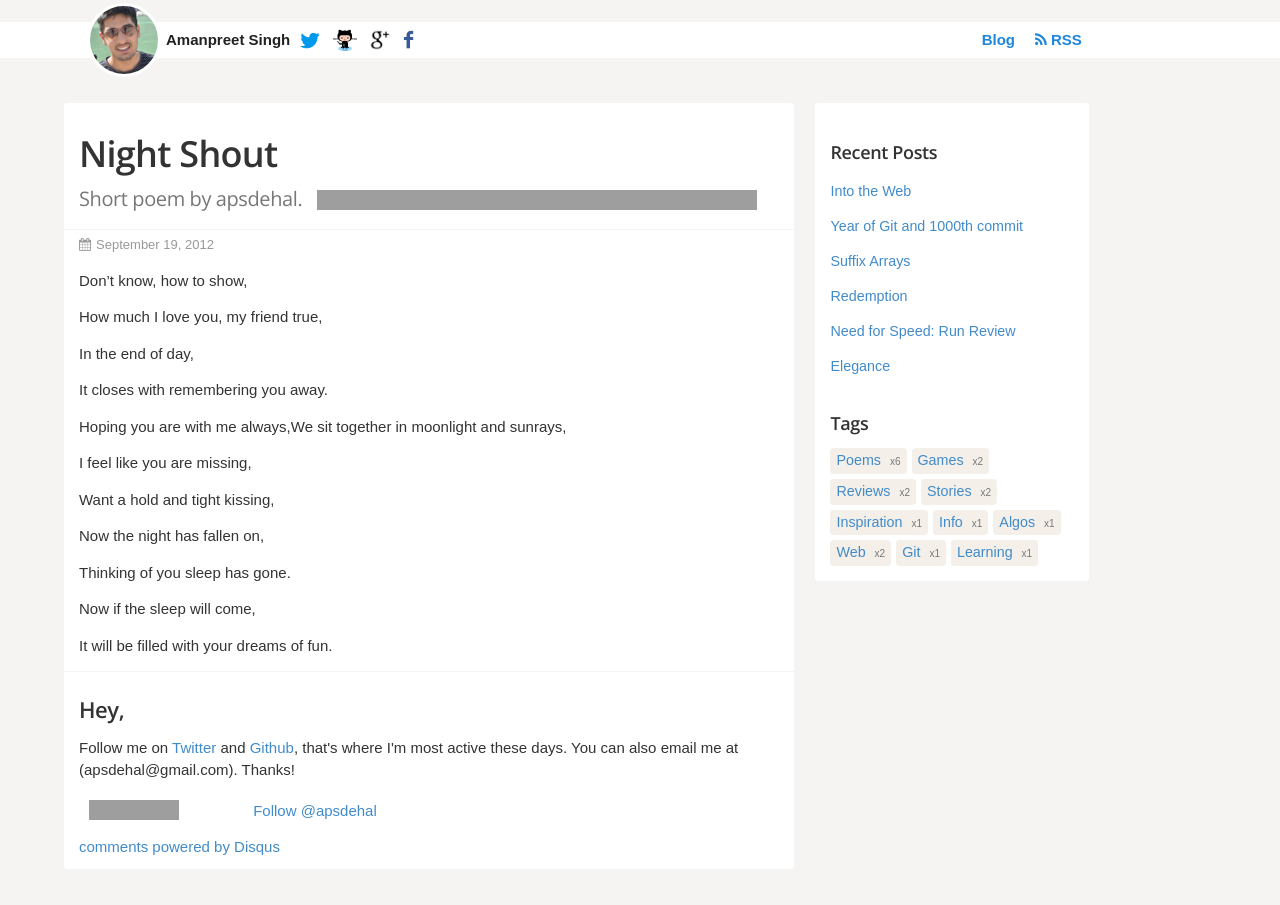
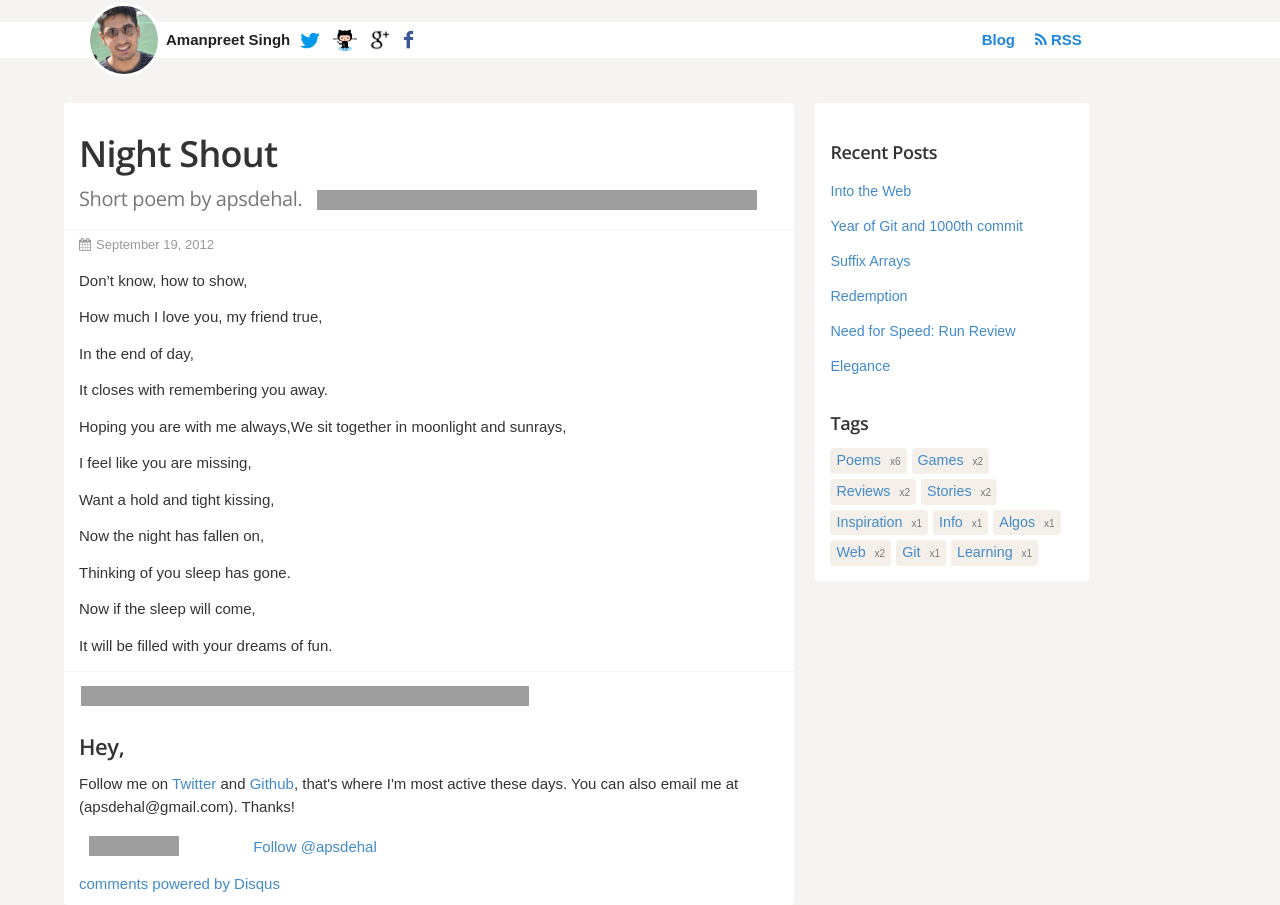
Before and after one commit to apsdehal/apsdehal.github.io, a Jekyll site: the page built from _posts/2012/2012-09-19-night-shout.md, in a window 1280 px wide. Built offline with Jekyll 4.4.1, drawn with Linux system fonts in a browser that asks for light colours; Markdown is read by kramdown in place of the engine named in the settings; comment, search, counter and statistics services are not loaded; grey boxes are pictures that could not be loaded.

Commit message:
Makes changes as per adding fblike below

```diff
--- /dev/null
+++ b/_includes/fblike
@@ -0,0 +1,7 @@
+<iframe
+  src="http://www.facebook.com/plugins/like.php?layout=button_count&amp;show_faces=false&amp;width=450&amp;action=like&amp;share=true&amp;colorscheme=light&amp;height=20&amp;href={{ site.production_url }}{{ page.url }}"
+  scrolling="no"
+  frameborder="0"
+  style="border:none; overflow:hidden; width:450px; height:80px;"
+  allowTransparency="true">
+</iframe>
--- a/_layouts/post.html
+++ b/_layouts/post.html
@@ -3,13 +3,7 @@
 <h1>{{ page.title }}</h1>
 
 {% if page.meta %}
-<p class='description'>{{ page.meta }} <iframe
-  src="http://www.facebook.com/plugins/like.php?layout=button_count&amp;show_faces=false&amp;width=450&amp;action=like&amp;share=true&amp;colorscheme=light&amp;height=20&amp;href={{ site.production_url }}{{ page.url }}"
-  scrolling="no"
-  frameborder="0"
-  style="border:none; overflow:hidden; width:450px; height:80px;"
-  allowTransparency="true">
-</iframe> </p>
+<p class='description'>{{ page.meta }} {% include fblike %}</p>
 {% endif %}
 
 
@@ -21,6 +15,7 @@
 
 {{ content }}
 <hr>
+<p class="fb-like"> {% include fblike %} </p>
 <h2>Hey,</h2>
 <p>Follow me on <a href="http://twitter.com/apsdehal" rel='me'>Twitter</a> and <a href="http://github.com/apsdehal" rel='me'>Github</a>, that's where I'm most active these days.  You can also email me at (<span class='email'></span>).  Thanks!</p>
 
--- a/assets/css/style.css
+++ b/assets/css/style.css
@@ -571,6 +571,9 @@ header nav a:hover span {
   box-shadow: 5px 5px 5px #888;
   border: 1px solid #eee;
 }
+.post .fb-like iframe{
+  padding-left: 2px;
+}
 .error404 article {
   height: 575px;
   background: url("../img/404.png") center center no-repeat;
```
